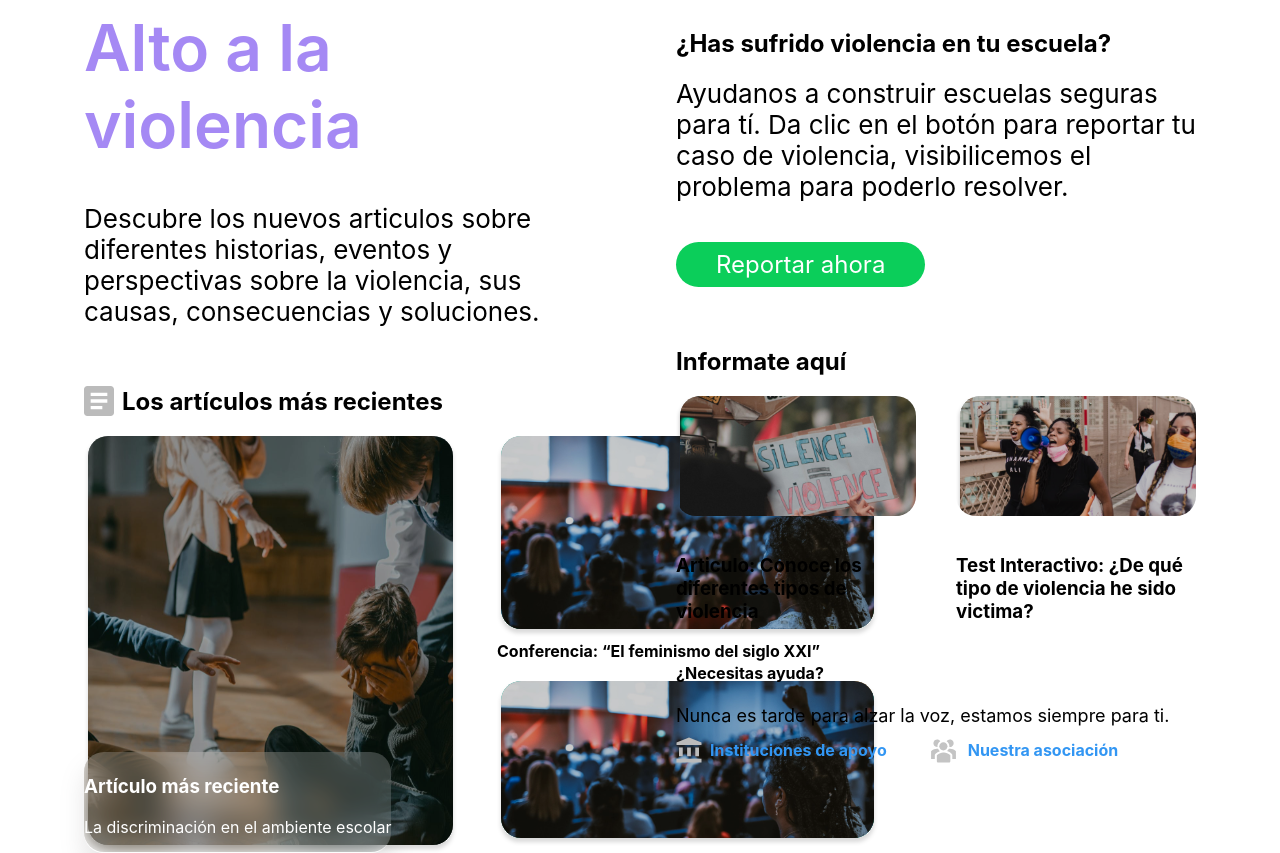
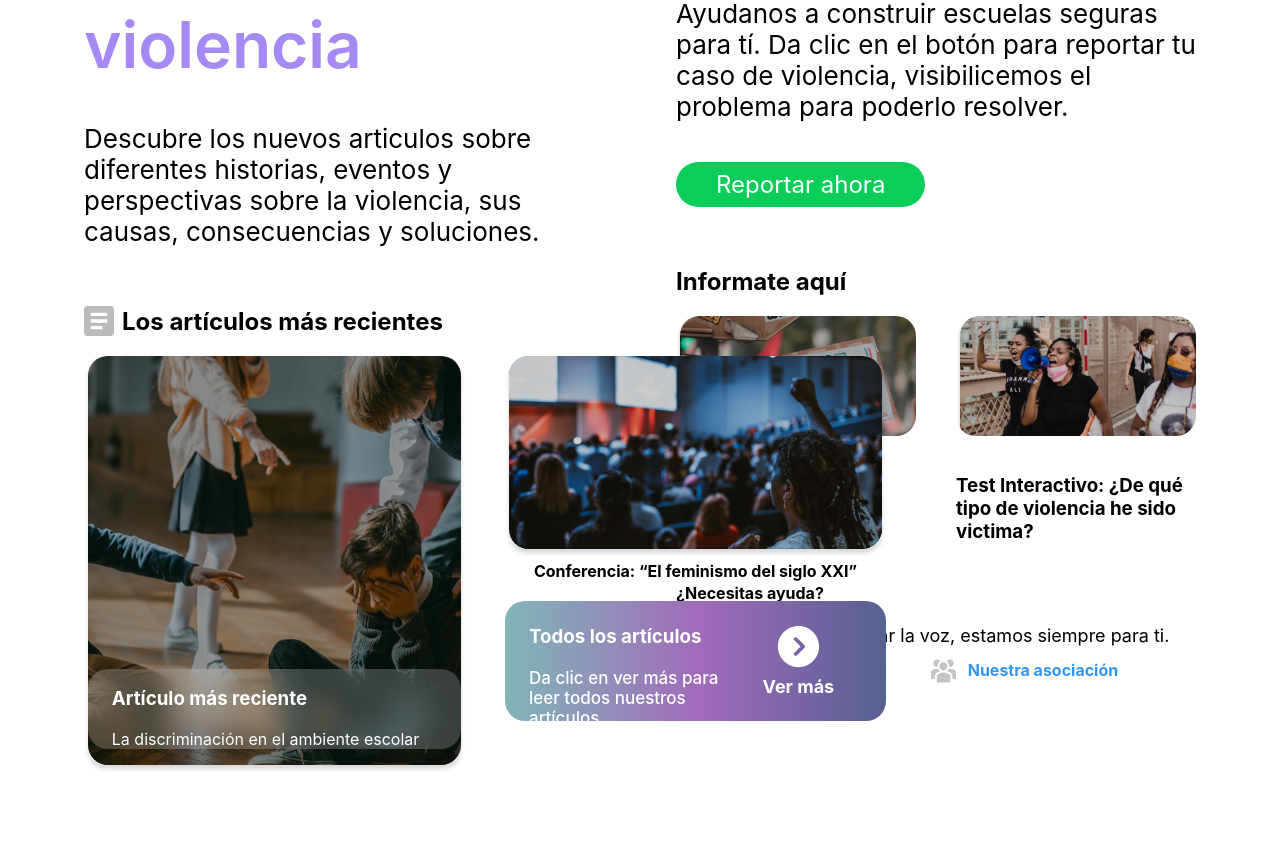
Before and after one commit to Pedrol359/Escuela-Segura, an Angular app: page / in a window 1280 px wide. Shown: the part 911-1764 px from the top of the page. After the commit the page ends 1684 px from the top, so only its background shows below. Built offline with nearby package versions, Linux system fonts and the light colour scheme.

Commit message:
Inicio (3)
- Falta hacer responsive

```diff
--- a/src/app/components/inicio/inicio.component.css
+++ b/src/app/components/inicio/inicio.component.css
@@ -9,7 +9,8 @@ body {
 
 /* Contenedores */
 .container-main {
-  height: 100vh;
+  padding-top: 10vh;
+  height: 90vh;
   display: flex;
   justify-content: space-between;
 }
@@ -63,8 +64,8 @@ body {
 
 /* Contenedor scroll down */
 .container-scroll-down {
-  margin-top: 15vh;
-  height: 90vh;
+  padding-top: 5vh;
+  height: 85vh;
   background-color: #fff;
   display: flex;
   justify-content: space-between;
@@ -169,37 +170,100 @@ body {
 .container-cards-left {
   border-radius: 20px;
   margin-right: 5vh;
+  position: relative;
 }
 
 .container-cards-right {
   border-radius: 20px;
+  position: relative;
 }
 
+/* Tarjeta izquierda */
 .main-card-left {
   display: flex;
+  flex-wrap: wrap;
   align-items: flex-end;
   border-radius: 20px;
+  overflow: hidden;
 }
 
 .card-blur {
+  top: 75%;
+  left: 1%;
+  width: 98%;
+  height: 10vh;
   position: absolute;
-
-  padding-top: 0.5vh;
-
   border-radius: 20px;
-  box-shadow: 0 15px 25px rgba(129, 124, 124, 0.2);
   backdrop-filter: blur(14px);
   background-color: rgba(255, 255, 255, 0.2);
 }
 
 .card-blur h3,
 p {
+  padding: 0vh 3vh;
   color: #fff;
+}
+
+/* Tarjeta derecha top */
+
+.card-right-top {
+  text-align: center;
 }
 
 .card-right-top a {
   text-decoration: none;
   color: #000;
+}
+
+.card-right-top a:hover {
+  color: #a589f4;
+}
+
+/* Tarjeta derecha bottom */
+.card-right-bottom {
+  display: flex;
+  position: absolute;
+  width: 100%;
+  height: 15vh;
+  backdrop-filter: blur(14px);
+  background: rgb(129, 182, 183);
+  background: linear-gradient(
+    90deg,
+    rgba(129, 182, 183, 1) 0%,
+    rgba(161, 107, 186, 1) 51%,
+    rgba(86, 96, 145, 1) 100%
+  );
+  border-radius: 20px;
+}
+
+.card-right-text {
+  margin: 3vh;
+  width: 55%;
+}
+
+.card-right-bottom h3,
+span {
+  margin: 0;
+  color: #fff;
+}
+
+.card-right-bottom span {
+  font-size: 17px;
+  font-weight: 500;
+}
+
+.card-right-button {
+  margin-top: 3vh;
+  display: flex;
+  flex-direction: column;
+  align-items: center;
+}
+
+.card-right-button a {
+  margin-top: 1vh;
+  text-decoration: none;
+  font-size: 18px;
+  color: #fff;
 }
 
 /* Espaciador */
--- a/src/app/components/inicio/inicio.component.html
+++ b/src/app/components/inicio/inicio.component.html
@@ -1,5 +1,6 @@
 <app-navbar-principal></app-navbar-principal>
 <html>
+
 <body>
     <div class="container-main">
         <div class="container-main-left">
@@ -31,7 +32,7 @@
         </div>
         <div class="container-main-right">
             <div class="main-story-container"></div>
-            <input type="radio" class="radio" id="radio-1">
+            <!-- <input type="radio" class="radio" id="radio-1">
             <input type="radio" class="radio" id="radio-2">
             <input type="radio" class="radio" id="radio-3">
 
@@ -39,7 +40,7 @@
                 <label for="radio-1" id="label-1"></label>
                 <label for="radio-2" id="label-2"></label>
                 <label for="radio-3" id="label-3"></label>
-            </div>
+            </div>  -->
         </div>
     </div>
     <div class="container-scroll-down">
@@ -71,11 +72,19 @@
                         <img src="../../../assets/imagenes/inicio_articulo_reciente_2.svg" alt="">
                         <a href="">
                             <b> Conferencia: “El feminismo del siglo XXI”</b></a>
-
                     </div>
                     <br>
                     <div class="card-right-bottom">
-                        <img src="../../../assets/imagenes/inicio_articulo_reciente_3.svg" alt="">
+                        <div class="card-right-text">
+                            <h3>Todos los artículos</h3>
+                            <br>
+                            <span>Da clic en ver más para leer todos nuestros artículos.
+                            </span>
+                        </div>
+                        <div class="card-right-button">
+                            <img src="../../../assets/icons/ver_mas.svg" alt="">
+                            <a href=""><b>Ver más</b></a>
+                        </div>
                     </div>
                 </div>
             </div>
```
Also changed, not shown: src/assets/icons/ver_mas.svg (added), src/assets/imagenes/inicio_articulo_reciente_1.svg.
